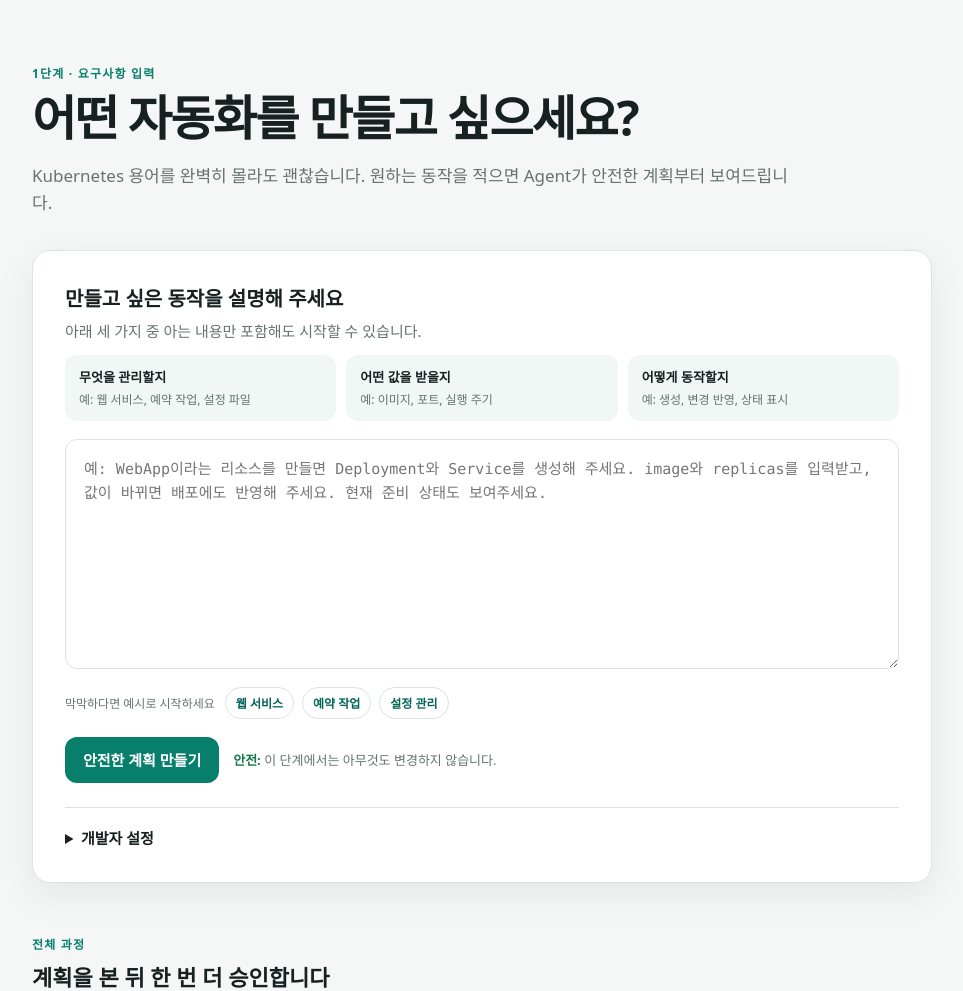
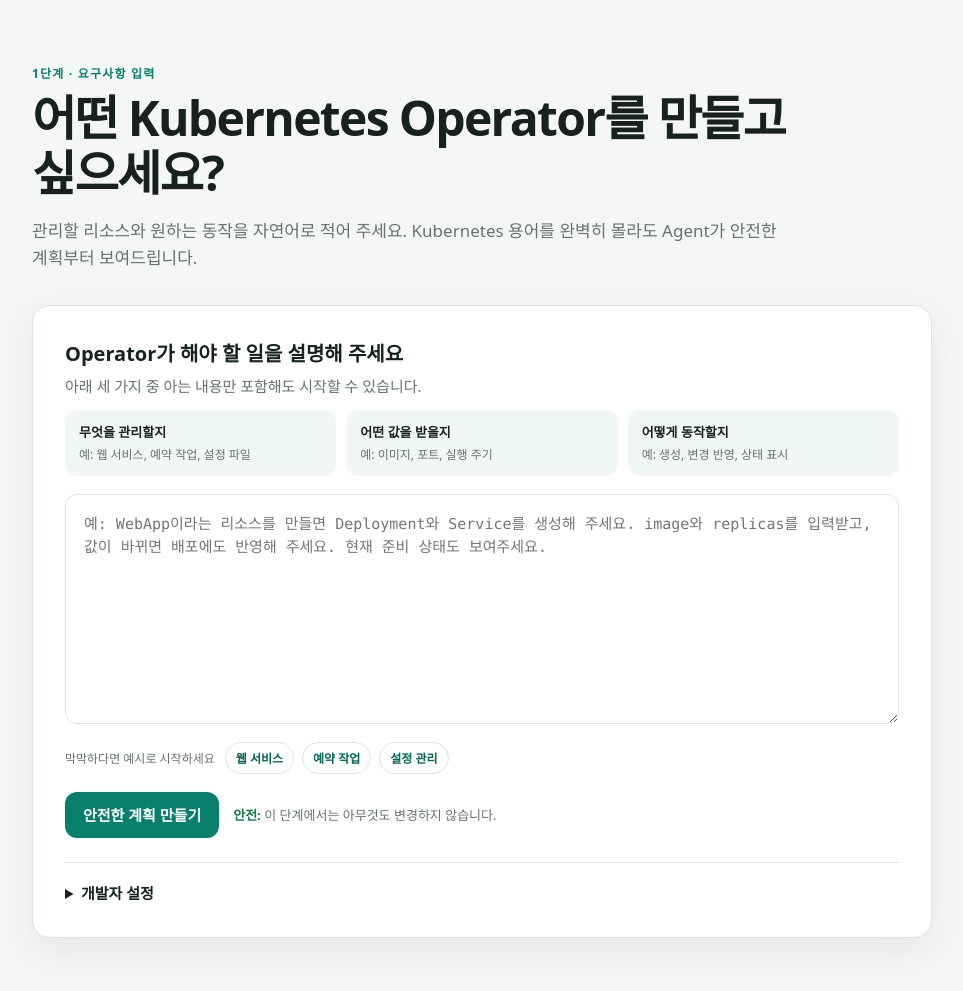
Before and after one commit to kuashi17/k8sagent, a FastAPI app: page / in a window 1280 px wide. Shown: the part 76-1067 px from the top of the page, without its empty margins (158-1121 px from the left). Run offline with FastAPI, Linux system fonts and the light colour scheme.

Commit message:
Clarify beginner Operator prompt

```diff
--- a/web/templates/index.html
+++ b/web/templates/index.html
@@ -4,10 +4,10 @@
 <main class="page home-page">
   <section class="hero">
     <p class="eyebrow">1단계 · 요구사항 입력</p>
-    <h1>어떤 자동화를 만들고 싶으세요?</h1>
+    <h1>어떤 Kubernetes Operator를 만들고 싶으세요?</h1>
     <p class="lead">
-      Kubernetes 용어를 완벽히 몰라도 괜찮습니다. 원하는 동작을 적으면
-      Agent가 안전한 계획부터 보여드립니다.
+      관리할 리소스와 원하는 동작을 자연어로 적어 주세요. Kubernetes
+      용어를 완벽히 몰라도 Agent가 안전한 계획부터 보여드립니다.
     </p>
   </section>
 
@@ -17,7 +17,7 @@
     {% endif %}
     <form method="post" action="/run-requirement" id="requirement-form">
       <label class="question-label" for="requirement_text">
-        만들고 싶은 동작을 설명해 주세요
+        Operator가 해야 할 일을 설명해 주세요
       </label>
       <p class="field-help">
         아래 세 가지 중 아는 내용만 포함해도 시작할 수 있습니다.
```
